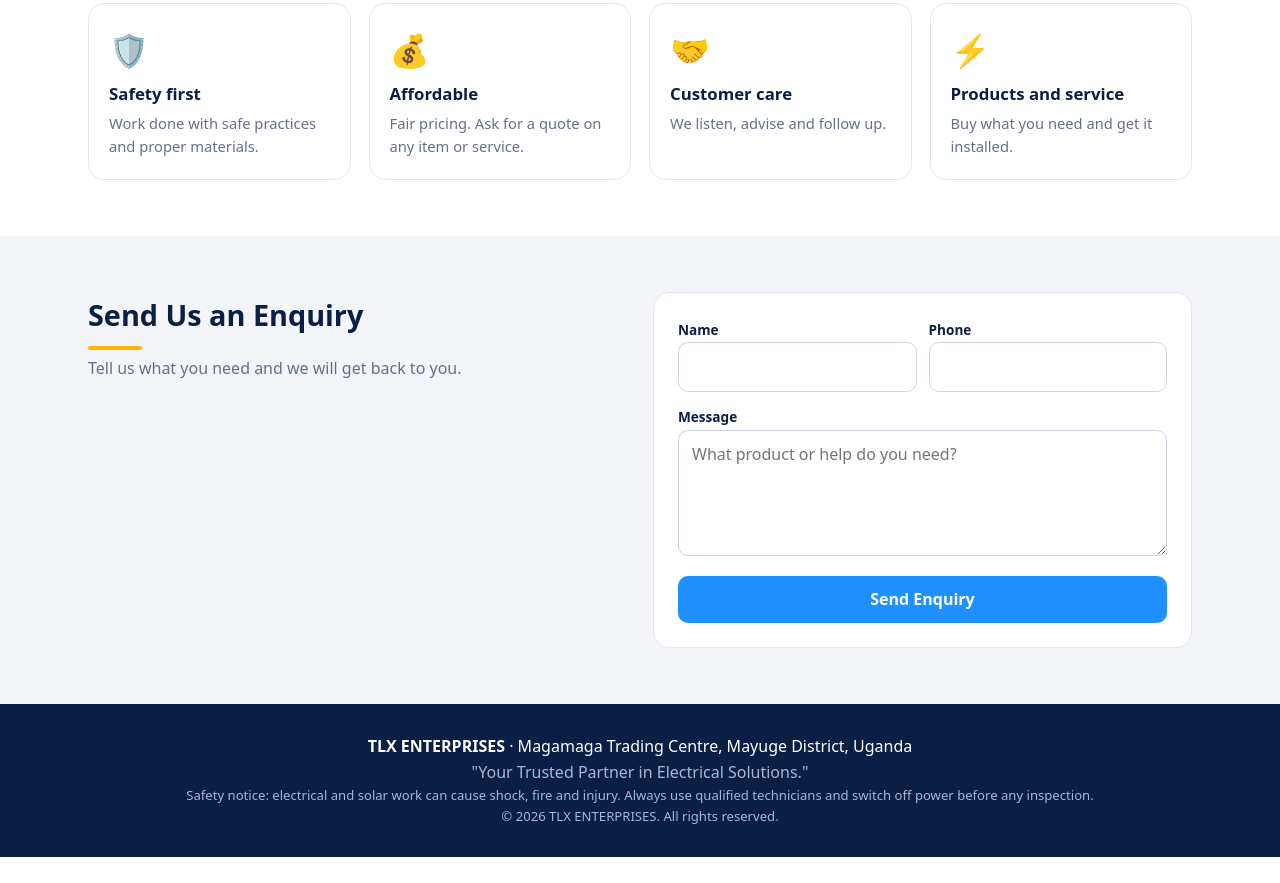
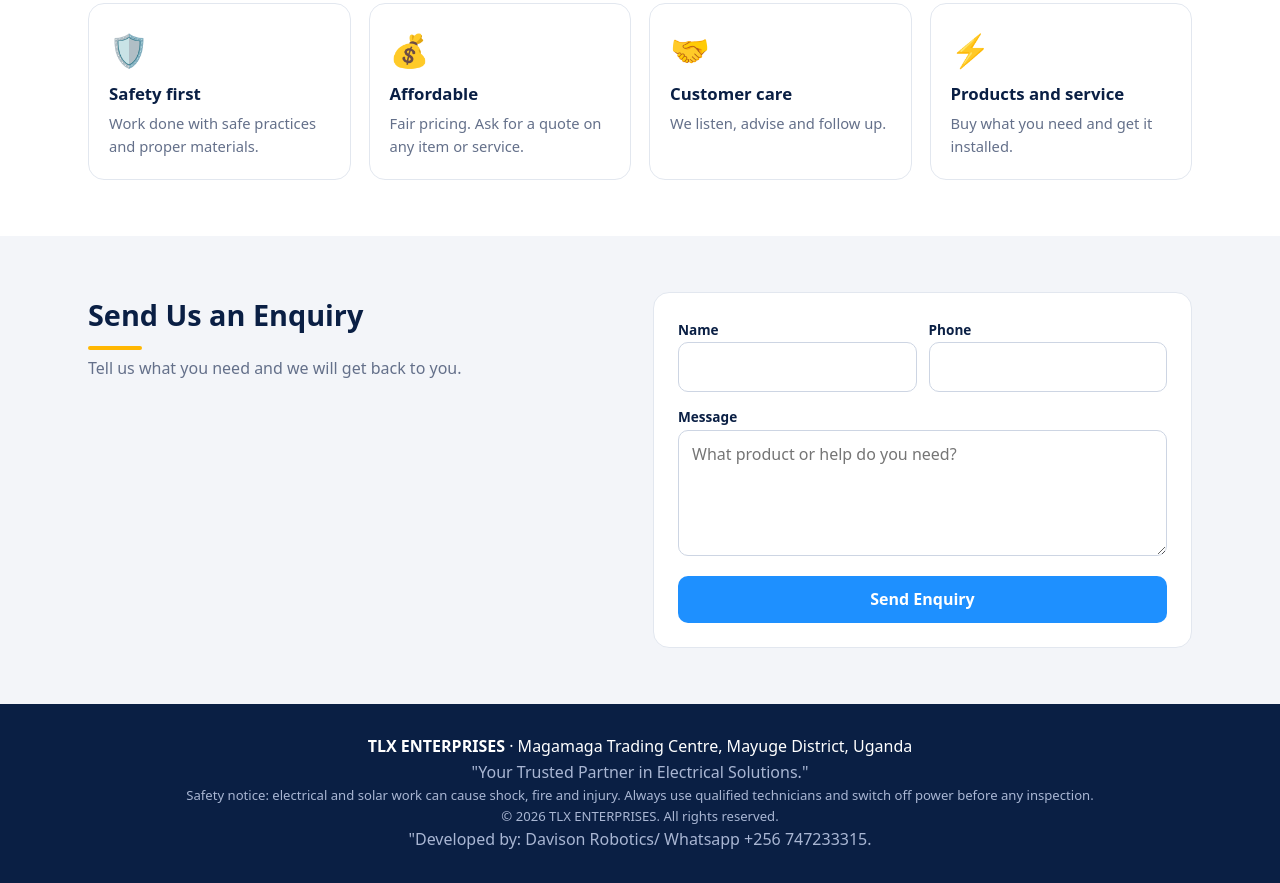
Before and after one commit to ssesangadavis7-gif/tlx2, a plain HTML site: page index.html in a window 1280 px wide. Shown: the part 1553-2436 px from the top of the page. Before the commit the page ends 2410 px from the top, so only its background shows below. Drawn offline with nearby package versions, Linux system fonts and the light colour scheme; no server answers.

Commit message:
Add developer contact information to footer

```diff
--- a/index.html
+++ b/index.html
@@ -31,6 +31,7 @@
             <p class="muted">"Your Trusted Partner in Electrical Solutions."</p>
             <p class="muted small">Safety notice: electrical and solar work can cause shock, fire and injury. Always use qualified technicians and switch off power before any inspection.</p>
             <p class="muted small">© <span id="yr"></span> TLX ENTERPRISES. All rights reserved.</p>
+            <p class="muted">"Developed by: Davison Robotics/ Whatsapp +256 747233315.</p>
         </div>
     </footer>
     <div id="toast" role="status"></div>
```
